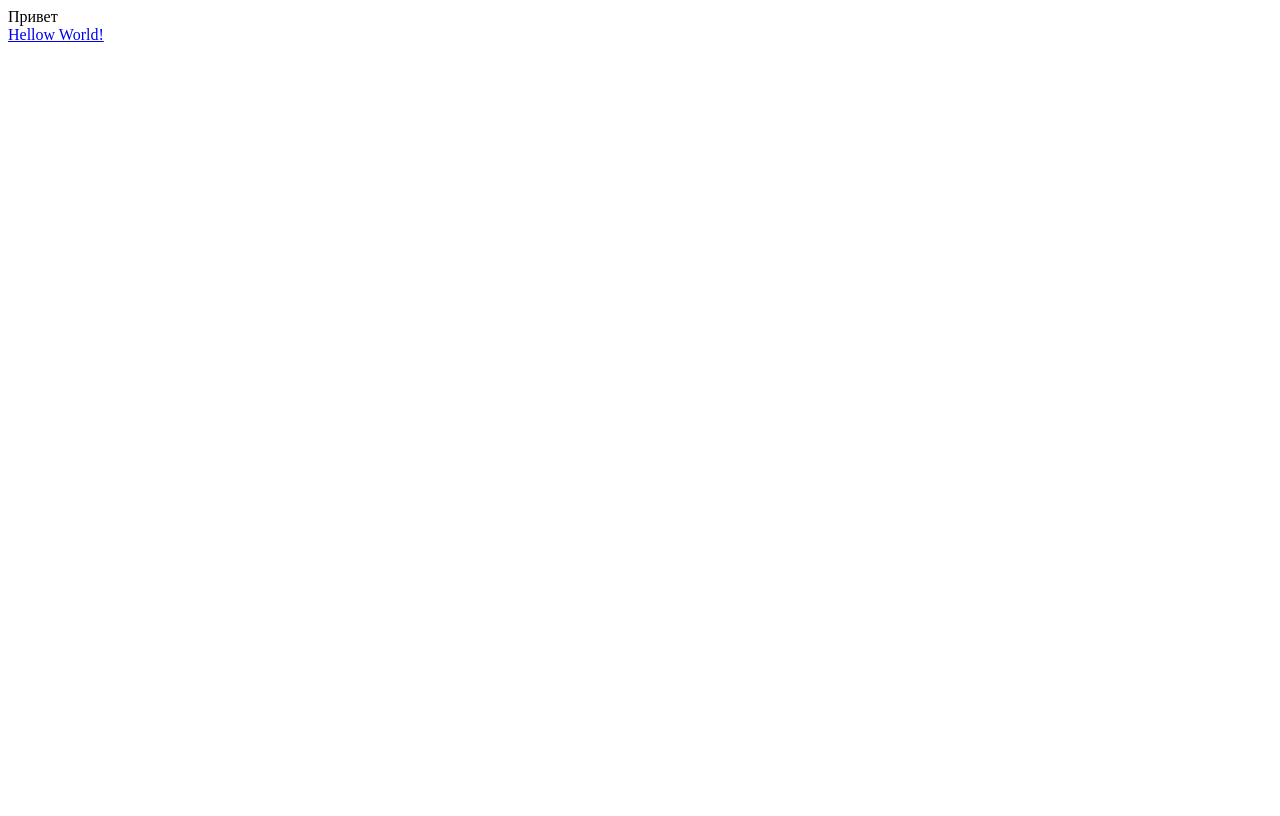
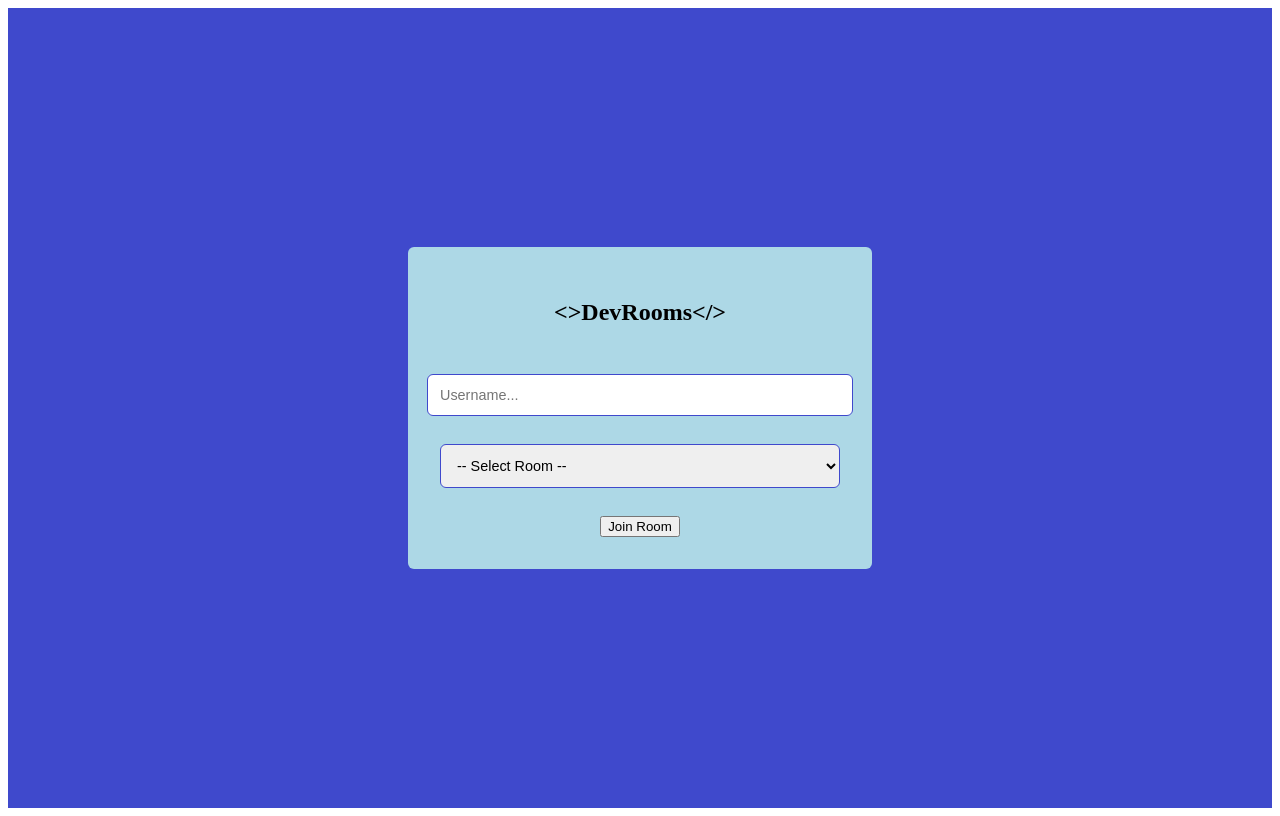
Before and after one commit to troyanskii-vladimir/realtime-chat-app, a React (Vite) app in the folder client/: page / in a window 1280 px wide. Built offline with nearby package versions, Linux system fonts and the light colour scheme; no server answers.

Commit message:
Настраивает страницу выбора чата

```diff
--- a/client/src/components/app/App.tsx
+++ b/client/src/components/app/App.tsx
@@ -1,13 +1,34 @@
+import { Routes, BrowserRouter, Route } from 'react-router-dom';
+import HomePage from '../../pages/home-page/home-page';
+import { io }  from 'socket.io-client';
+import { useState } from 'react';
+
+
+const socket = io('http://localhost:4000');
 
 
 function App(): JSX.Element {
+  const [userName, setUserName] = useState('');
+  const [room, setRoom] = useState('');
 
   return (
-    <>
-    <div>Привет</div>
-    <a href="#">Hellow World!</a>
-  </>
-  )
+    <BrowserRouter>
+      <Routes>
+        <Route
+          path='/'
+          element={
+            <HomePage
+              userName={userName}
+              setUserName={setUserName}
+              room={room}
+              setRoom={setRoom}
+              socket={socket}
+            />
+          }
+        />
+      </Routes>
+    </BrowserRouter>
+  );
 }
 
 export default App
--- /dev/null
+++ b/client/src/pages/home-page/home-page.tsx
@@ -0,0 +1,58 @@
+import { SetStateAction } from 'react';
+import { Dispatch } from 'react';
+import styles from './home.module.css';
+import { Socket } from 'socket.io-client';
+import { useNavigate } from 'react-router-dom';
+
+
+type HomePageProps = {
+  userName: string;
+  setUserName: Dispatch<SetStateAction<string>>;
+  room: string;
+  setRoom: Dispatch<SetStateAction<string>>;
+  socket: Socket;
+}
+
+function HomePage({userName, setUserName, room, setRoom, socket}: HomePageProps): JSX.Element {
+  const navigate = useNavigate();
+
+  const joinRoom = () => {
+    if (room !== '' && userName !== '') {
+      socket.emit('join_room', {userName, room});
+
+      navigate('/chat', {replace: true});
+    }
+  };
+
+  return (
+    <div className={styles.container}>
+      <div className={styles.formContainer}>
+        <h2>{`<>DevRooms</>`}</h2>
+        <input
+          className={styles.input}
+          placeholder='Username...'
+          onChange={(evt) => {
+            setUserName(evt.target.value);
+          }}
+        />
+
+        <select
+          className={styles.input}
+          onChange={(evt) => {
+            setRoom(evt.target.value);
+          }}
+        >
+          <option>-- Select Room --</option>
+          <option value='javascript'>JavaScript</option>
+          <option value='node'>Node</option>
+          <option value='express'>Express</option>
+          <option value='react'>React</option>
+        </select>
+
+        <button onClick={joinRoom}>Join Room</button>
+      </div>
+    </div>
+  );
+}
+
+export default HomePage;
--- /dev/null
+++ b/client/src/pages/home-page/home.module.css
@@ -0,0 +1,50 @@
+.container {
+  height: 100vh;
+  width: 100%;
+  display: flex;
+  justify-content: center;
+  align-items: center;
+  background: rgb(63, 73, 204);
+}
+.formContainer {
+  width: 400px;
+  margin: 0 auto 0 auto;
+  padding: 32px;
+  background: lightblue;
+  border-radius: 6px;
+  display: flex;
+  flex-direction: column;
+  align-items: center;
+  gap: 28px;
+}
+.input {
+  width: 100%;
+  padding: 12px;
+  border-radius: 6px;
+  border: 1px solid rgb(63, 73, 204);
+  font-size: 0.9rem;
+}
+.input option {
+  margin-top: 20px;
+}
+.btn {
+  padding: 14px 14px;
+  border-radius: 6px;
+  font-weight: bold;
+  font-size: 1.1rem;
+  cursor: pointer;
+  border: none;
+}
+.btn-outline {
+  color: rgb(153, 217, 234);
+  border: 1px solid rgb(153, 217, 234);
+  background: rgb(63, 73, 204);
+}
+.btn-primary {
+  background: rgb(153, 217, 234);
+  color: rgb(0, 24, 111);
+}
+.btn-secondary {
+  background: rgb(0, 24, 111);
+  color: #fff;
+}
--- a/client/vite.config.ts
+++ b/client/vite.config.ts
@@ -1,3 +1,5 @@
+/// <reference types='vite/client' />
+
 import { defineConfig } from 'vite'
 import react from '@vitejs/plugin-react-swc'
 
```
